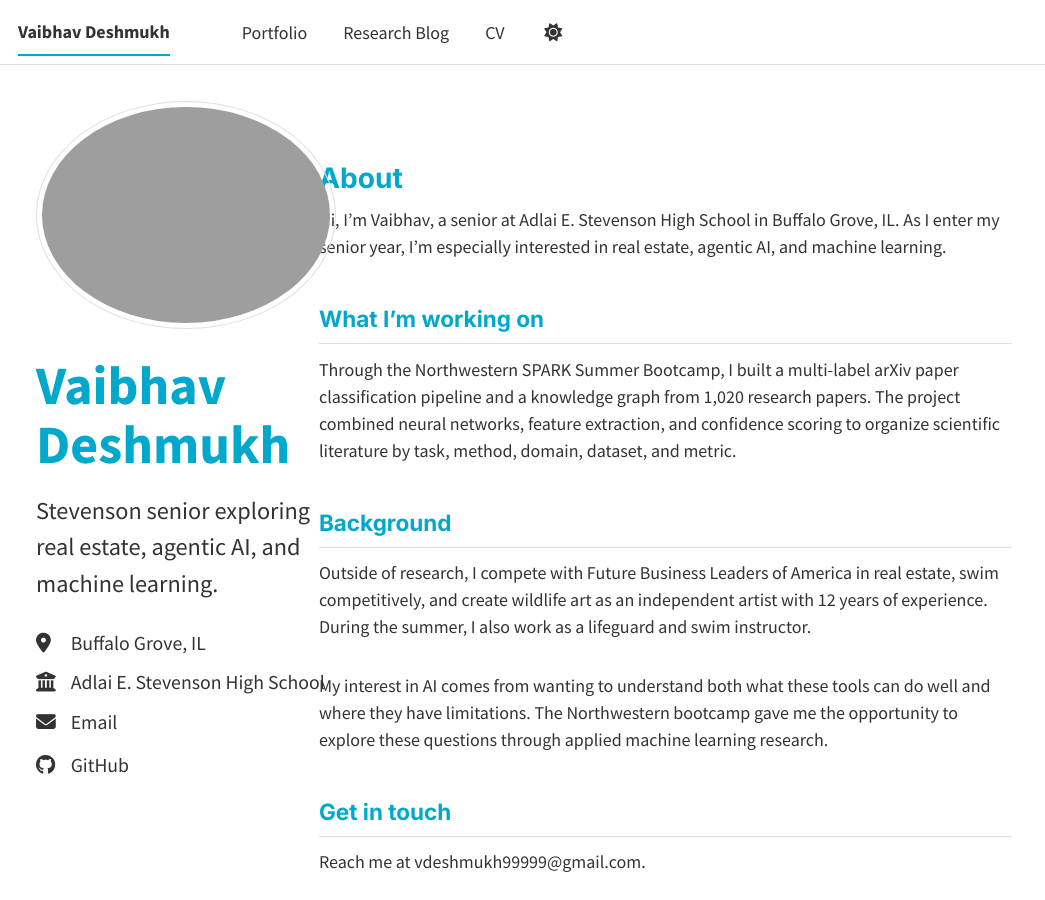
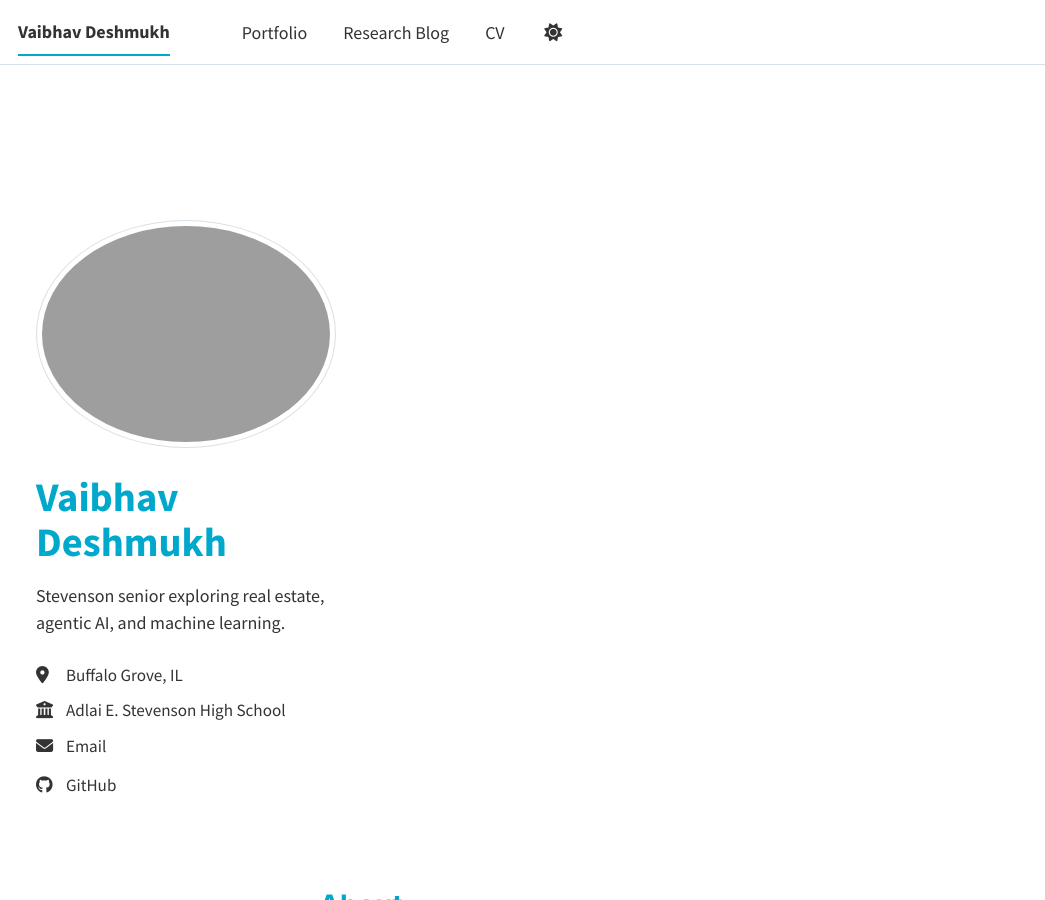
Before and after one commit to VaibhavDeshmukh1/VaibhavDeshmukh1.github.io, a Jekyll site: the page built from _pages/about.md, in a window 1280 px wide and 900 px high. Shown: the whole window, without its empty margins (0-1045 px from the left). Built offline with Jekyll 4.4.1, drawn with Linux system fonts in a browser that asks for light colours; a script bundle is joined from its source files by our own code; library files that are not in the unit come from our copies.

Commit message:
Fix home page layout - reduce bio text size and prevent overlap

```diff
--- a/_sass/layout/_custom.scss
+++ b/_sass/layout/_custom.scss
@@ -140,9 +140,15 @@ h6 {
 /* Larger, proportional author profile on the home page. */
 @media screen and (min-width: 1024px) {
   .home-page .sidebar {
+    position: relative;
+    float: left;
     width: 300px;
     max-width: 300px;
+    height: auto;
     padding-right: 0;
+    padding-top: 0;
+    padding-bottom: 3rem;
+    overflow: visible;
   }
 
   .home-page .author__avatar,
@@ -157,30 +163,32 @@ h6 {
 
   .home-page .sidebar .author__name {
     margin-bottom: 1rem;
-    font-size: 3rem;
+    font-size: 2.25rem;
     line-height: 1.1;
   }
 
   .home-page .sidebar .author__bio {
     margin-bottom: 1.5rem;
-    font-size: 1.35rem;
+    font-size: 1rem;
     line-height: 1.5;
   }
 
   .home-page .sidebar .author__urls-wrapper,
   .home-page .sidebar .author__urls li,
   .home-page .sidebar .author__urls a {
-    font-size: 1.1rem;
+    font-size: 0.95rem;
     line-height: 1.5;
   }
 
   .home-page .sidebar .author__urls li {
     margin-bottom: 0.5rem;
+    white-space: normal;
+    overflow-wrap: anywhere;
   }
 
   .home-page .archive {
     float: right;
-    width: calc(100% - 340px);
+    width: calc(100% - 360px);
     margin-left: 0;
   }
 }
```
